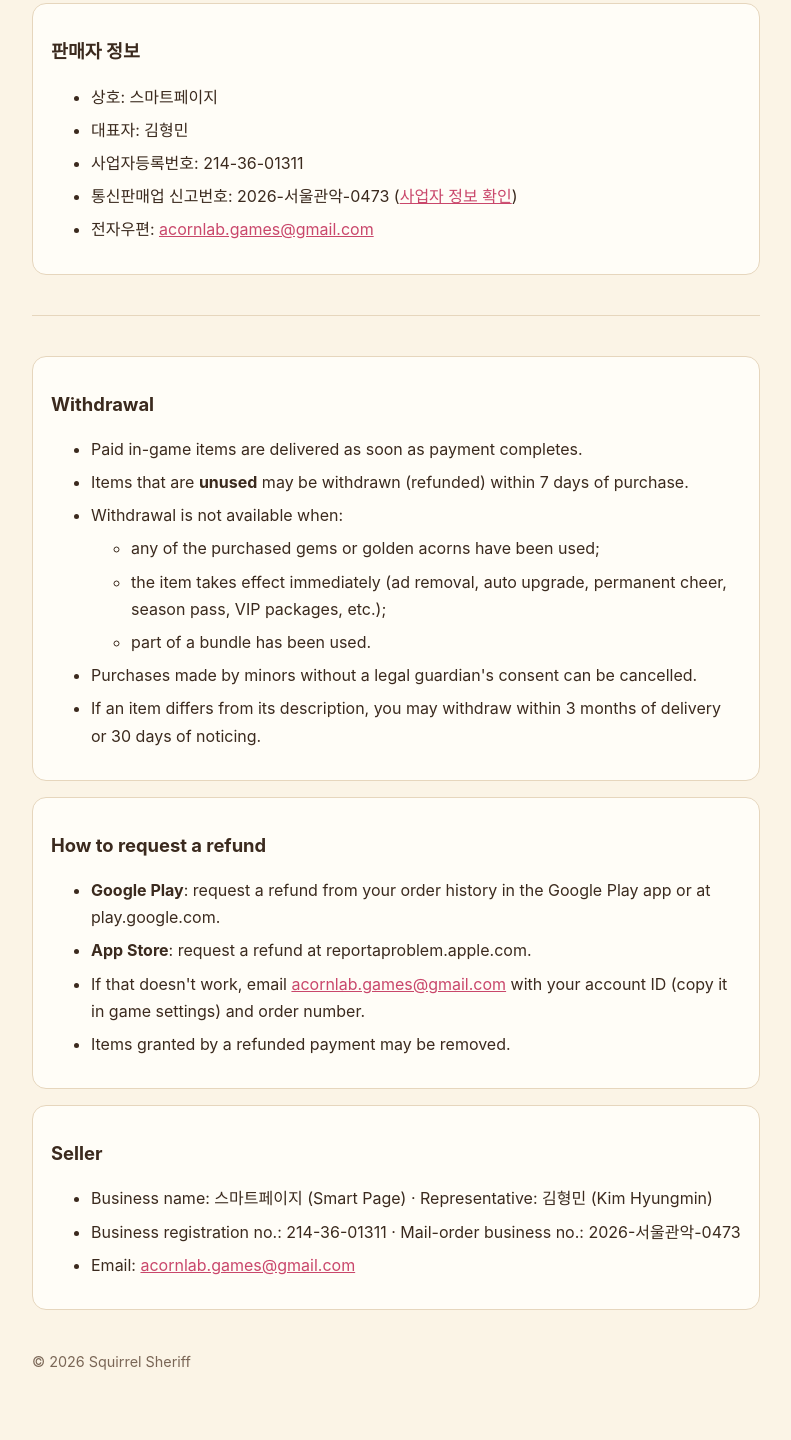
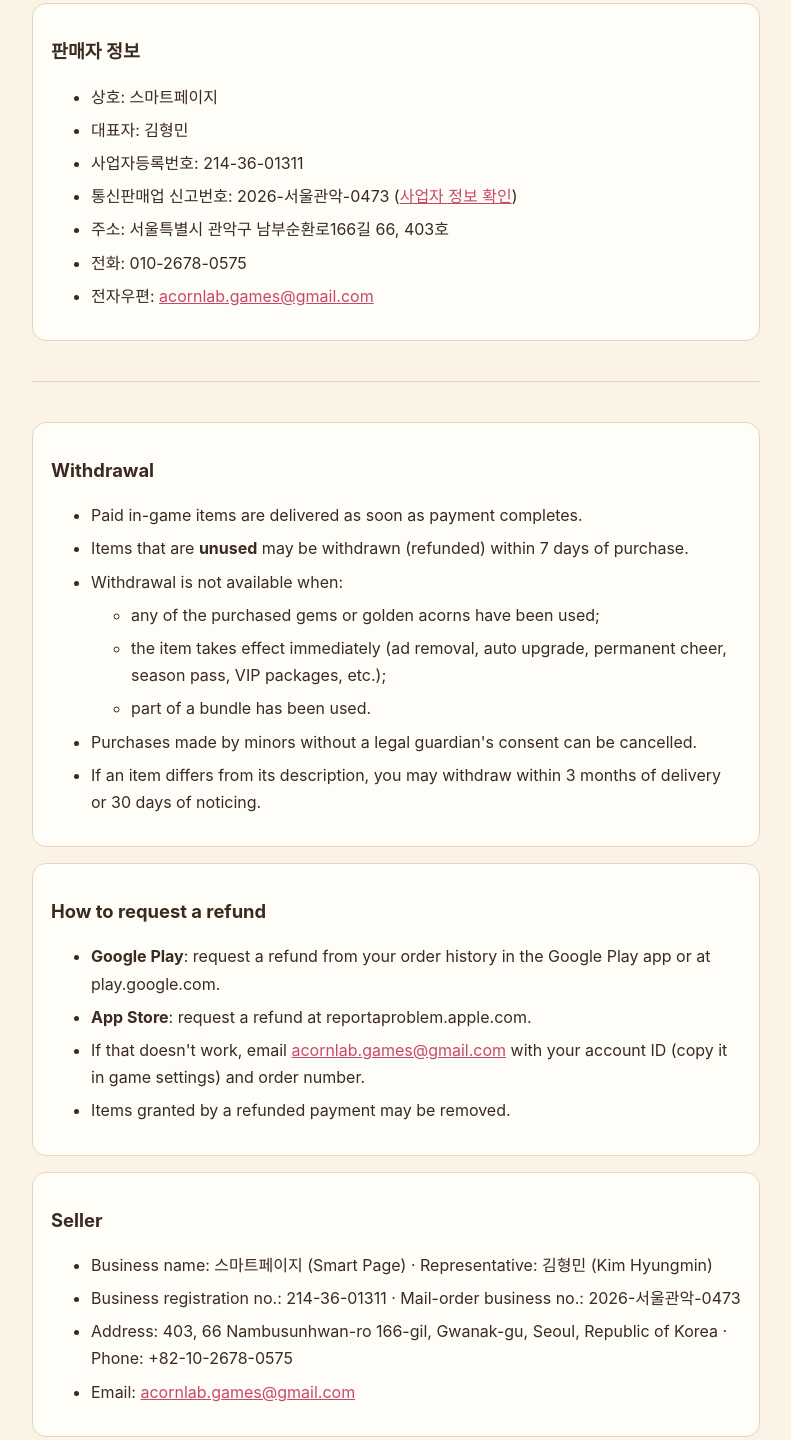
Before and after one commit to pure91/squirrel-sheriff-legal, a plain HTML site: page refund.html in a window 1280 px wide. Shown: the part 969-2409 px from the top of the page, without its empty margins (244-1035 px from the left). Drawn offline with Linux system fonts and the light colour scheme.

Commit message:
판매자 주소·전화 추가
Co-Authored-By: Claude Opus 5.5 <noreply@anthropic.com>

```diff
--- a/refund.html
+++ b/refund.html
@@ -48,6 +48,8 @@
   <li>대표자: 김형민</li>
   <li>사업자등록번호: 214-36-01311</li>
   <li>통신판매업 신고번호: 2026-서울관악-0473 (<a href="https://www.ftc.go.kr/www/selectBizCommView.do?key=254&amp;searchCnd=BRNO&amp;searchKrwd=2143601311">사업자 정보 확인</a>)</li>
+  <li>주소: 서울특별시 관악구 남부순환로166길 66, 403호</li>
+  <li>전화: 010-2678-0575</li>
   <li>전자우편: <a href="mailto:acornlab.games@gmail.com">acornlab.games@gmail.com</a></li>
 </ul>
 </div>
@@ -86,6 +88,7 @@
 <ul>
   <li>Business name: 스마트페이지 (Smart Page) · Representative: 김형민 (Kim Hyungmin)</li>
   <li>Business registration no.: 214-36-01311 · Mail-order business no.: 2026-서울관악-0473</li>
+  <li>Address: 403, 66 Nambusunhwan-ro 166-gil, Gwanak-gu, Seoul, Republic of Korea · Phone: +82-10-2678-0575</li>
   <li>Email: <a href="mailto:acornlab.games@gmail.com">acornlab.games@gmail.com</a></li>
 </ul>
 </div>
```
